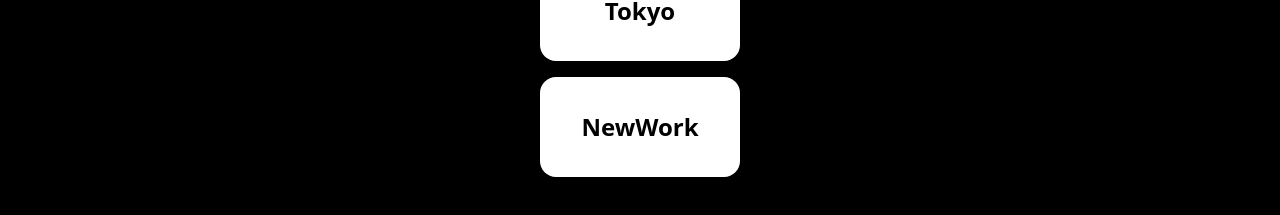
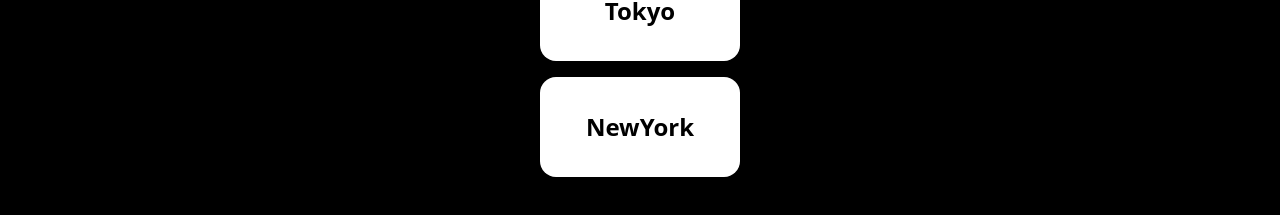
Before and after one commit to HasibCoderLab/simple-website-with-nextjs, a Next.js app: page /destinations in a window 1280 px wide. Shown: the part 413-628 px from the top of the page. Built offline with nearby package versions, Linux system fonts and the light colour scheme.

Commit message:
show img in  website

```diff
--- a/src/app/destinations/[city]/page.jsx
+++ b/src/app/destinations/[city]/page.jsx
@@ -1,6 +1,10 @@
 'use client'
 import { useParams } from 'next/navigation'
 import React from 'react'
+import parisImg from "@/assets/paris.jpg"
+import tokyoImg from "@/assets/tokyo.jpg"
+import nyImg from "@/assets/newWork.jpg"
+import Image from 'next/image'
 
 function Page() {
   const { city } = useParams();
@@ -8,6 +12,18 @@ function Page() {
   return (
     <div className="mt-[100px] text-white w-[50%]">
     Welcome to   {city} ! Discover amazing sights and culture here.
+{
+
+  city === "Paris" &&    <Image src={parisImg} alt='Paris' width={400} height={400}/>
+}
+{
+
+  city === "Tokyo" &&    <Image src={tokyoImg} alt='Tokyo' width={400} height={400}/>
+}
+{
+
+  city === "NewYork" &&    <Image src={nyImg} alt='NewYork' width={400} height={400}/>
+}
     </div>
   );
 }
--- a/src/app/destinations/page.jsx
+++ b/src/app/destinations/page.jsx
@@ -3,7 +3,7 @@ import { useRouter } from 'next/navigation';
 
 const Page = () => {
   const router = useRouter()
-  const destination = ["Paris", "Tokyo", "NewWork"];
+  const destination = ["Paris", "Tokyo", "NewYork"];
 
   return (
     <div className='h-full flex flex-col justify-center items-center gap-4 text-white'>
```
